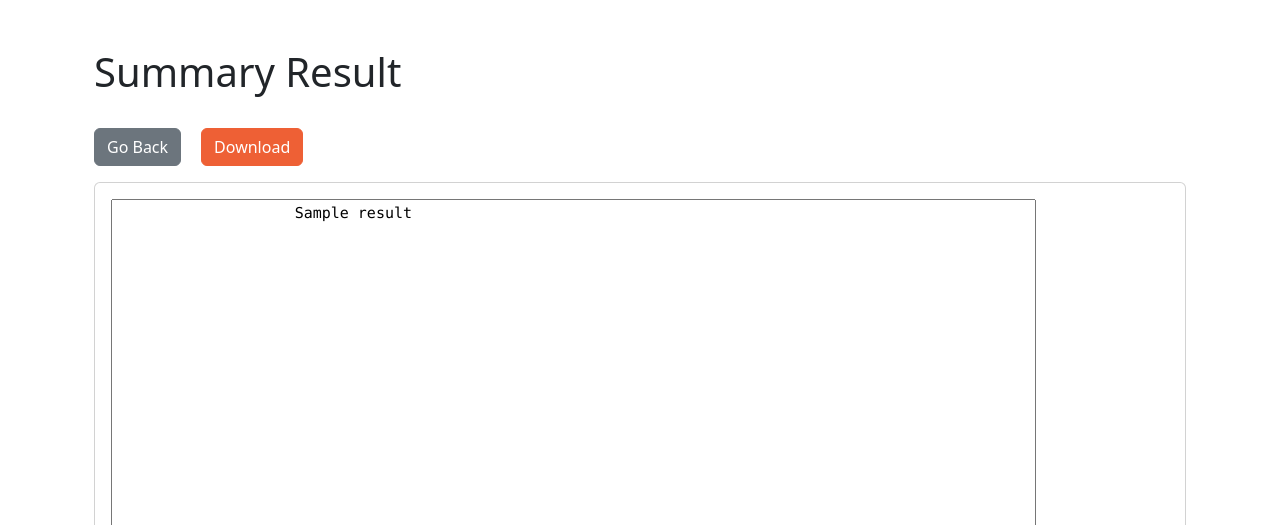
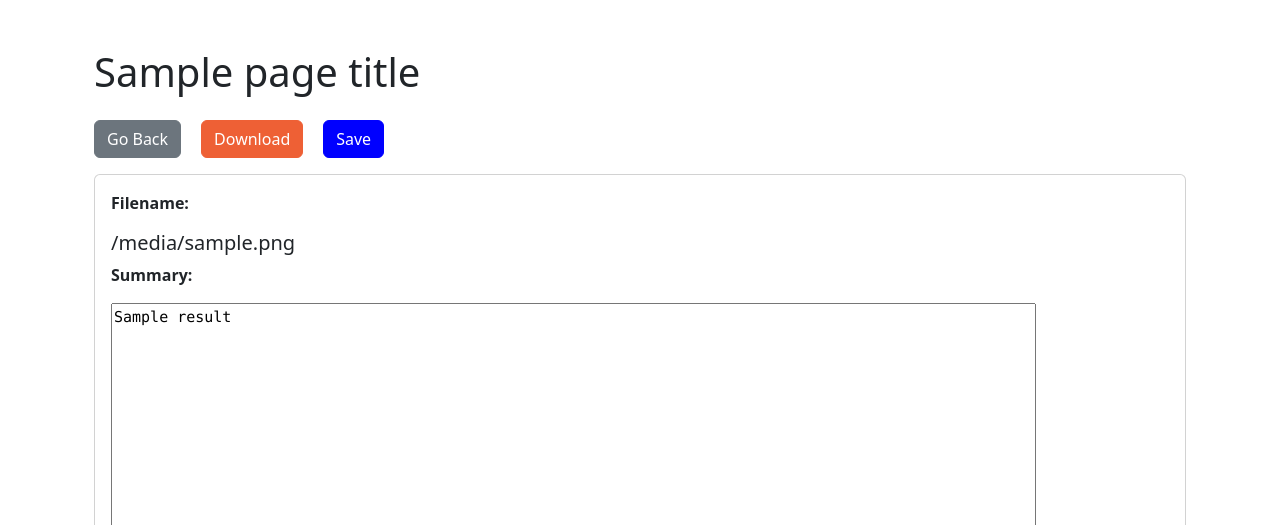
Before and after one commit to iuribairesdev/text-summarization, a Flask app: template templates/result.html in a window 1280 px wide. Shown: the part 127-652 px from the top of the page. Run offline with Flask 3, Linux system fonts and the light colour scheme; the template is opened without the code that fills it: most values are stand-ins (such as "Sample title", 1, 10 or a date in 2020); parts of the project's set-up code (start-up, migrations or seed data) failed here and were passed over.

Commit message:
edited feature to create files per user

```diff
--- a/contract.py
+++ b/contract.py
@@ -179,11 +179,12 @@ ALL PARTS SENT. Now you can continue processing the request.
     def _replace_bairesdev(self) -> str:
         return replace_substrings_case_insensitive(self.contracts_text, 'bairesdev', 'CONTRACTOR')
 
-    def save_object(self, filename, path_obj='./objects') -> None:
-        if not os.path.exists(path_obj):
-            os.makedirs(path_obj)
+    def save_object(self, filename, user, path_obj='./objects') -> None:
 
-        with open(f"{os.path.join(path_obj,filename)}.pkl", "wb") as dill_file:
+        if not os.path.exists(os.path.join(path_obj,user)):
+            os.makedirs(os.path.join(path_obj,user))
+
+        with open(f"{os.path.join(os.path.join(path_obj,user),filename)}.pkl", "wb") as dill_file:
             dill.dump(self, dill_file)
 
         return
@@ -207,6 +208,7 @@ ALL PARTS SENT. Now you can continue processing the request.
             print(f"An error occurred: {e}")
             response = f"An error occurred: {e}"
 
+        print('API response',response)
         return response
 
     def paste_chunks_to_openai(self, model, tokens, temperature, max_len=8_000) -> None:
--- a/main.py
+++ b/main.py
@@ -4,11 +4,11 @@ from werkzeug.utils import secure_filename
 from contract import Contract
 import dill
 
-from utils import allowed_file, validate_string, export_text_to_docx,  delete_files
+from utils import allowed_file, validate_string,  delete_files
 from settings import settings_page
 from auth import is_logged_in, login, logout
 from prompts import edit_prompt, create_prompt, read_prompts, delete_prompt, prompts_page
-from documents import documents_page, document_preview, create_document, replace_pipe_with_line_break
+from documents import documents_page, document_preview, create_document, replace_pipe_with_line_break, export_text_to_docx
 
 
 # Initialize Flask application
@@ -68,7 +68,7 @@ def preview():
             posttext = prompt['posttext']
 
             contract = Contract(os.path.join(app.config['UPLOAD_FOLDER']), str_list, pretext, posttext)
-            contract.save_object(filename + "_PREVIEW")
+            contract.save_object(filename + "_PREVIEW", session['user'])
 
     return render_template('preview.html', filename=filename, client_name=client_name, prompt_id=prompt_id, contract=contract)
 
@@ -82,45 +82,49 @@ def result():
     if not is_logged_in():
         return redirect(url_for('login'))
 
-    result = 'No response from ChatGPT '
     if request.method == 'POST':
-        if 'confirm' in request.form:
+        filename = request.form['filename']
+        if 'save' in request.form:
+            summary = request.form['summary']
+            result = summary
+            # Load the object from the file
+            with open(f"{os.path.join('./objects/',session['user'],filename)}.pkl", 'rb') as file:
+                contract = dill.load(file)
 
-            filename = request.form['filename']
+            if contract:
+                # Create Summary
+                create_document(filename, contract.pretext, contract.postext, summary)
+                # delete_files()
+
+        elif 'confirm' in request.form:
             data = request.form.get('input_text')
 
             # Load the object from the file
-            with open(f"{os.path.join('./objects/',filename + '_PREVIEW')}.pkl", 'rb') as file:
+            with open(f"{os.path.join('./objects/', session['user'], filename + '_PREVIEW')}.pkl", 'rb') as file:
                 contract = dill.load(file)
 
             if contract:
                 # print('data', str(data))
                 contract.edit_contract_text(str(data))
                 result = contract.send_to_openai()
-                contract.save_object(filename)
+                contract.save_object(filename, session['user'])
                 # Create Summary
-                create_document(filename, contract.pretext, contract.postext, result)
-                delete_files()
+                # create_document(filename, contract.pretext, contract.postext, result)
+                delete_files(session['user'])
 
         elif 'cancel' in request.form:
             # Go back to the form
             return redirect(url_for('home'))
 
         elif 'download' in request.form:
+            summary = request.form['summary']
             # export to PDF
-            return redirect(url_for('download'))
-
-        # Apply pipe replacement
+            return export_text_to_docx(summary, "result_summary.docx")
+    else:
+        result = 'No response from ChatGPT '
+    # Apply pipe replacement
     result = replace_pipe_with_line_break(result)
-    return render_template('result.html', result=result)
-
-@app.route('/download', methods=['POST'])
-def download():
-    data = request.form.get('result')
-
-    return export_text_to_docx(data, "result_summary.docx")
-
-
+    return render_template('result.html', page_title="Summary Result", result=result, filename=filename)
 
 
 ###
--- a/settings.json
+++ b/settings.json
@@ -2,5 +2,5 @@
     "model": "gpt-4o",
     "tokens": 3000,
     "temperature": 0.2,
-    "store_p": "on"
+    "store_p": null
 }
--- a/templates/base.html
+++ b/templates/base.html
@@ -36,12 +36,14 @@
             <li class="nav-item">
               <a class="nav-link" href="{{ url_for('home') }}">Upload Document</a>
             </li>
+              {%if session['user'] == 'admin' %}
                 <li class="nav-item">
                   <a class="nav-link" href="{{ url_for('prompts') }}">Prompts</a>
                 </li>
                 <li class="nav-item">
                   <a class="nav-link" href="{{ url_for('settings') }}">Settings</a>
                 </li>
+              {% endif %}
             <li class="nav-item">
               <a class="nav-link" href="{{ url_for('documents') }}">My Documents</a>
             </li>
--- a/templates/result.html
+++ b/templates/result.html
@@ -4,35 +4,34 @@
 {% block content %}
 
     <div class="container mt-5">
-        <h1>Summary Result</h1>
+        <h1>{{ page_title }}</h1>
+        <form method="POST" class="mt-4">
+            <input type="hidden" id="filename" name="filename" value="{{ filename }}">
+
             <div class="button-container" style=" justify-content: flex-start; ">
-            <form action="{{ url_for('home')}}" method="POST" class="mt-4">
                 <button type="submit" name="cancel" class="btn btn-secondary" style="display: flex; justify-content: flex-end;">Go Back</button>
-            </form>
                 <div style="width:20px">&nbsp;</div>
-            <form action="{{ url_for('download')}}" method="POST" class="mt-4">
-                <input type="hidden" id="result" name="result" value="{{ result }}">
                 <button type="submit" name="download" class="btn btn-secondary" style="display: flex; justify-content: flex-end; background-color: #ee6035; border-color: #ee6035;">Download</button>
-            </form>
+                <div style="width:20px">&nbsp;</div>
+                <button type="submit" name="save" class="btn btn-secondary" style="display: flex; justify-content: flex-end; background-color: blue; border-color: blue;">Save</button>
             </div>
             <div class="card mt-3">
                 <div class="card-body">
-                <pre style="overflow-x: auto; white-space: pre-wrap;  word-wrap: break-word; font-size: 15px;"><textarea id="result" name="result" rows="100" cols="100">
-                    {{ result }}</textarea></pre>
-
-
+                    <p><strong>Filename:</strong><br/>
+                    <h5 class="card-title">{{ filename }}</h5>
+                    <p><strong>Summary:</strong><br/>
+                    <pre><textarea id="summary" name="summary" rows="100" cols="100" style="overflow-x: auto; white-space: pre-wrap;  word-wrap: break-word; font-size: 15px;"">{{ result }}</textarea></pre>
                 </div>
             </div>
 
             <div class="button-container">
-            <form action="{{ url_for('home')}}" method="POST" class="mt-4">
                 <button type="submit" name="cancel" class="btn btn-success" style="display: flex; justify-content: flex-end;">Finish</button>
+                <div style="width:20px">&nbsp;</div>
+                <button type="submit" name="download" class="btn btn-secondary" style="display: flex; justify-content: flex-end; background-color: #ee6035; border-color: #ee6035;"">Download</button>
+                <div style="width:20px">&nbsp;</div>
+                <button type="submit" name="save" class="btn btn-secondary" style="display: flex; justify-content: flex-end; background-color: blue; border-color: blue;">Save</button>
+            </div>
         </form>
-            <div style="width:20px">&nbsp;</div>
-            <form action="{{ url_for('download')}}" method="POST" class="mt-4">
-                <input type="hidden" id="result" name="result" value="{{ result }}">
-                <button type="submit" name="download" class="btn btn-secondary" style="display: flex; justify-content: flex-end; background-color: #ee6035; border-color: #ee6035;"">Download</button>
-            </form>
-        </div>
+
     </div>
 {% endblock %}
--- a/templates/settings.html
+++ b/templates/settings.html
@@ -48,5 +48,5 @@
             {% endfor %}
         </ul>
     {% endif %}
-{% endwith %}
+    {% endwith %}
 {% endblock %}
--- a/utils.py
+++ b/utils.py
@@ -1,7 +1,4 @@
-from reportlab.pdfgen import canvas
-from flask import send_file
-from io import BytesIO
-from docx import Document
+
 import os, glob, json
 
 # Allowed Extensions
@@ -24,7 +21,7 @@ def delete_file(file_path):
         print(f"An error occurred: {e}")
 
 
-def delete_files():
+def delete_files(user):
     try:
         # Delete PDF files (never store PDF files)
         files = glob.glob('./uploaded_files/*')
@@ -44,7 +41,7 @@ def delete_files():
     if not settings['store_p']:
         try:
             # Delete pickle objects
-            files = glob.glob('./objects/*')
+            files = glob.glob(os.path.join('./objects/', user, '/*'))
             for f in files:
                 os.remove(f)
         except FileNotFoundError:
@@ -69,71 +66,3 @@ def validate_string(str1):
     if len(str_list) == 0:
         return False, []
     return True, str_list
-
-
-# Function to export text to a PDF file
-def export_text_to_pdf(text, filename):
-    # Create a BytesIO buffer to hold the PDF data
-    pdf_buffer = BytesIO()
-
-    # Create a canvas using reportlab
-    pdf_canvas = canvas.Canvas(pdf_buffer)
-    pdf_canvas.setTitle(filename)
-
-    x_position = 120
-    y_position = 800
-
-    # Split the text into lines
-    lines = text.split('\n')
-    for line in lines:
-        pdf_canvas.drawString(x_position, y_position, line)
-        y_position -= 15
-
-        # Create a new page if the text goes too low
-        if y_position < 50:
-            pdf_canvas.showPage()
-            y_position = 800
-
-    pdf_canvas.save()
-    print(f"Text successfully exported to {filename}")
-
-    # Move the buffer cursor to the beginning
-    pdf_buffer.seek(0)
-
-    # Return the PDF file as an HTTP response
-    return send_file(
-        pdf_buffer,
-        as_attachment=True,  # Set to False if you want to view in the browser
-        download_name="summary_result.pdf",
-        mimetype="application/pdf"
-    )
-
-
-
-
-
-
-
-def export_text_to_docx(text, filename):
-   # Create a new RTF Document
-    doc = Document()
-
-    # Add a title (optional)
-    doc.add_heading("Result Summary", level=1)
-
-    # Add text content
-    doc.add_paragraph(text)
-
-    # Save the document to memory (using BytesIO)
-    byte_stream = BytesIO()
-    doc.save(byte_stream)
-    byte_stream.seek(0)  # Go to the beginning of the byte stream
-
-
-    # Return the PDF file as an HTTP response
-    return send_file(
-        byte_stream,
-        as_attachment=True,  # Set to False if you want to view in the browser
-        download_name=filename,
-        mimetype="application/vnd.openxmlformats-officedocument.wordprocessingml.document"
-    )
```
Also changed, not shown: documents.py (+92 -1 lines), prompts.json (+1 -1 lines), templates/document_preview.html (deleted, +0 -25 lines). Lines whose indentation alone changed are shown as unchanged.
